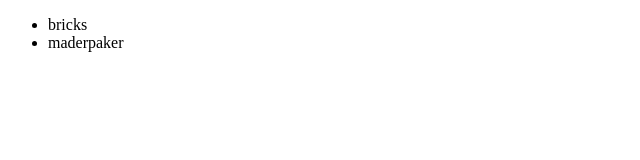
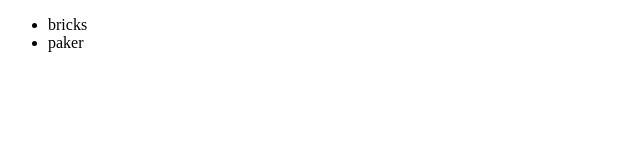
Before and after one commit to jemak41/testGit, a plain HTML site: page index.html in a window 1280 px wide. Shown: the full height of the page, 0-640 px from the left. Drawn offline with Linux system fonts and the light colour scheme.

Commit message:
did something

```diff
--- a/index.html
+++ b/index.html
@@ -6,7 +6,7 @@
 <body>
 	<ul>
 		<li>bricks</li>
-		<li>maderpaker</li>
+		<li>paker</li>
 	</ul>
 </body>
 </html>
```
